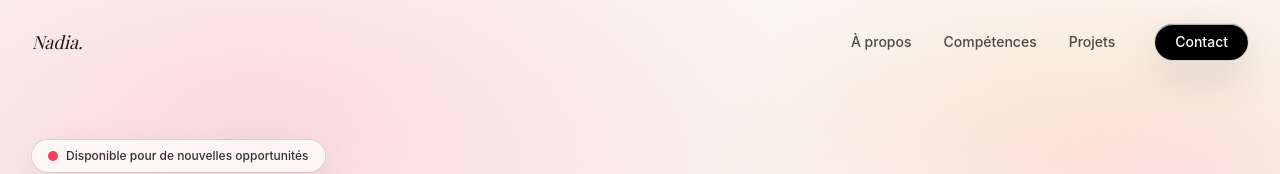
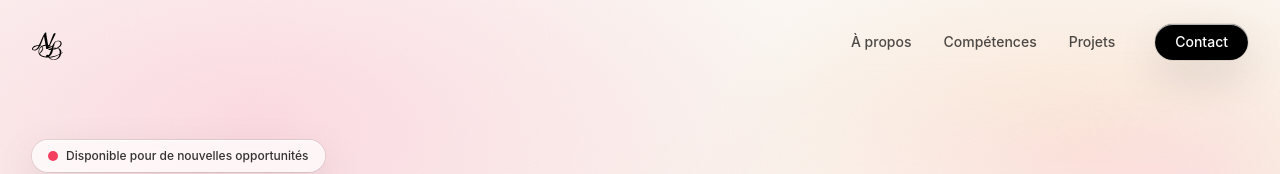
Before and after one commit to BakrimNadia/Portfolio-Nadia, a Next.js app: page / in a window 1280 px wide. Shown: the top 174 px of the page. Built offline with nearby package versions, Linux system fonts and the light colour scheme; a web font is replaced by a local one.

Commit message:
add logo and cv

```diff
--- a/src/app/Components/Footer.tsx
+++ b/src/app/Components/Footer.tsx
@@ -1,7 +1,9 @@
 "use client";
+
 
 import React from "react";
 import { FaLinkedin, FaGithub, FaEnvelope, FaGlobe } from "react-icons/fa";
+import Image from "next/image";
 
 export default function Footer() {
   const year = new Date().getFullYear();
@@ -32,14 +34,20 @@ export default function Footer() {
             <div className="grid gap-10 lg:grid-cols-12">
               {/* Brand */}
               <div className="lg:col-span-5">
-                <div className="flex items-center gap-3">
-                  <span className="font-display italic text-xl text-black/90">
-                    Nadia.
-                  </span>
-                  <span className="text-xs rounded-full border border-black/10 bg-white/70 px-3 py-1 text-black/70">
-                    Next.js · React · Full Stack JS
-                  </span>
-                </div>
+<div className="flex items-center gap-3">
+  <Image
+    src="/images/nad-logo1.svg"
+    alt="Nadia Di Rosso – Logo"
+    width={42}
+    height={42}
+    className="h-9 w-auto"
+    priority
+  />
+
+  <span className="text-xs rounded-full border border-black/10 bg-white/70 px-3 py-1 text-black/70">
+    Next.js · React · Full Stack JS
+  </span>
+</div>
 
                 <p className="mt-4 text-sm leading-6 text-black/65 max-w-md">
                   Je conçois des expériences web modernes, performantes et
--- a/src/app/Components/MyFile.tsx
+++ b/src/app/Components/MyFile.tsx
@@ -1,6 +1,6 @@
 export default function MyFile() {
     const handleOpenPDF = () => {
-      window.open("/doc/CV NADIA DI ROSSO BAKRIM 1.pdf", "_blank");
+      window.open("/doc/CV-nadia-db.pdf", "_blank");
     };
 
     return (
--- a/src/app/Components/Navbar.tsx
+++ b/src/app/Components/Navbar.tsx
@@ -1,6 +1,7 @@
 "use client";
 
 import { useState } from "react";
+import Image from "next/image";
 import { Dialog, DialogPanel, PopoverGroup } from "@headlessui/react";
 import { Bars3Icon, XMarkIcon } from "@heroicons/react/24/outline";
 
@@ -19,12 +20,17 @@ export default function Navbar() {
         aria-label="Global"
         className="mx-auto flex max-w-7xl items-center justify-between px-6 lg:px-8 pt-6"
       >
-        {/* Brand */}
-        <a href="#" className="inline-flex items-center gap-2">
-          <span className="font-display text-lg text-black/90 italic">
-            Nadia.
-          </span>
-        </a>
+{/* Brand / Logo */}
+<a href="#" className="inline-flex items-center gap-2">
+  <Image
+    src="/images/nad-logo1.svg"
+    alt="Nadia Di Rosso – Logo"
+    width={40}
+    height={40}
+    priority
+    className="h-8 w-auto sm:h-9"
+  />
+</a>
 
         {/* Desktop links */}
         <PopoverGroup className="hidden lg:flex items-center gap-8">
```
Also changed, not shown: 2 other files (tests, documents, lock files or other folders).
